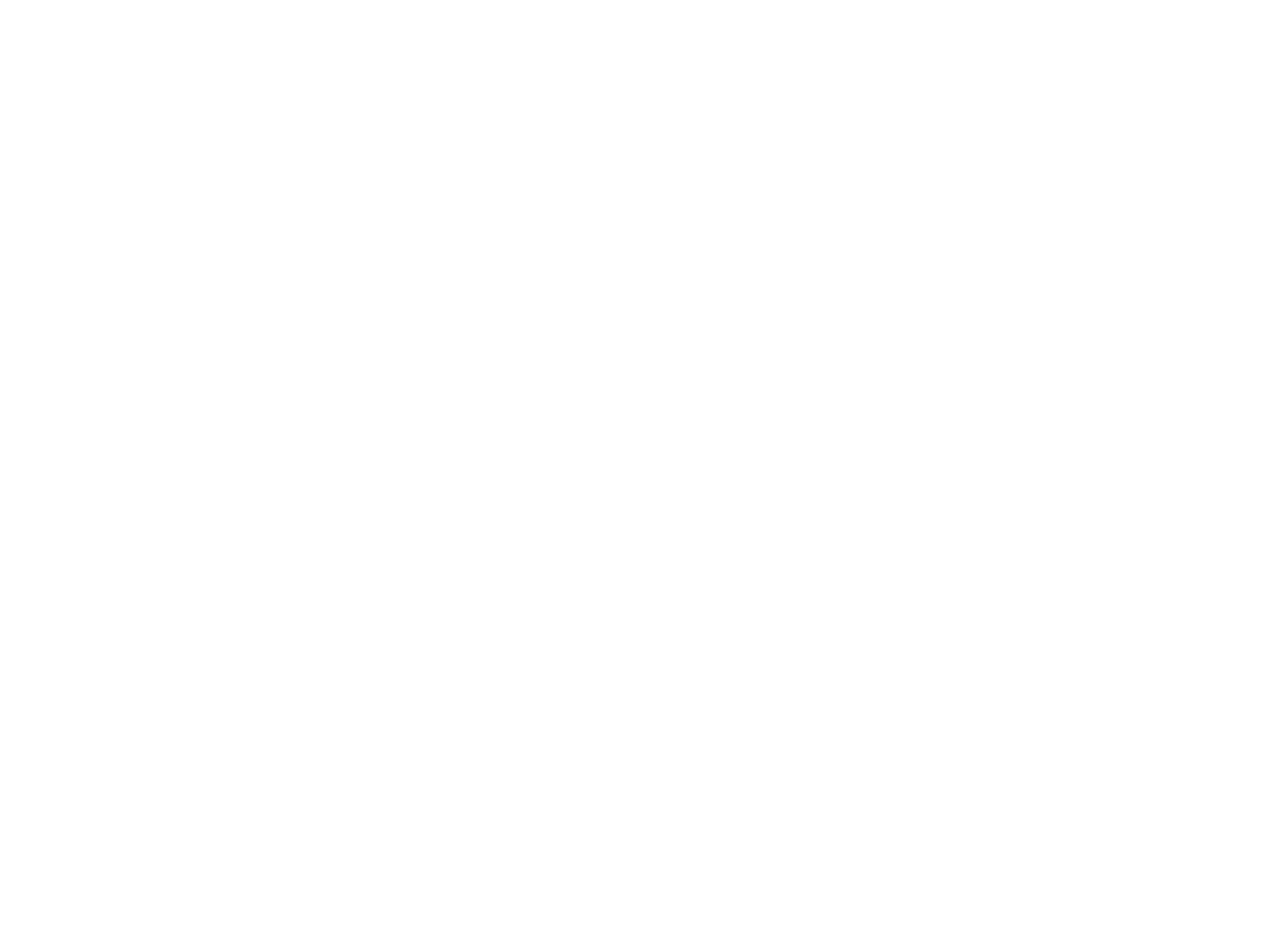
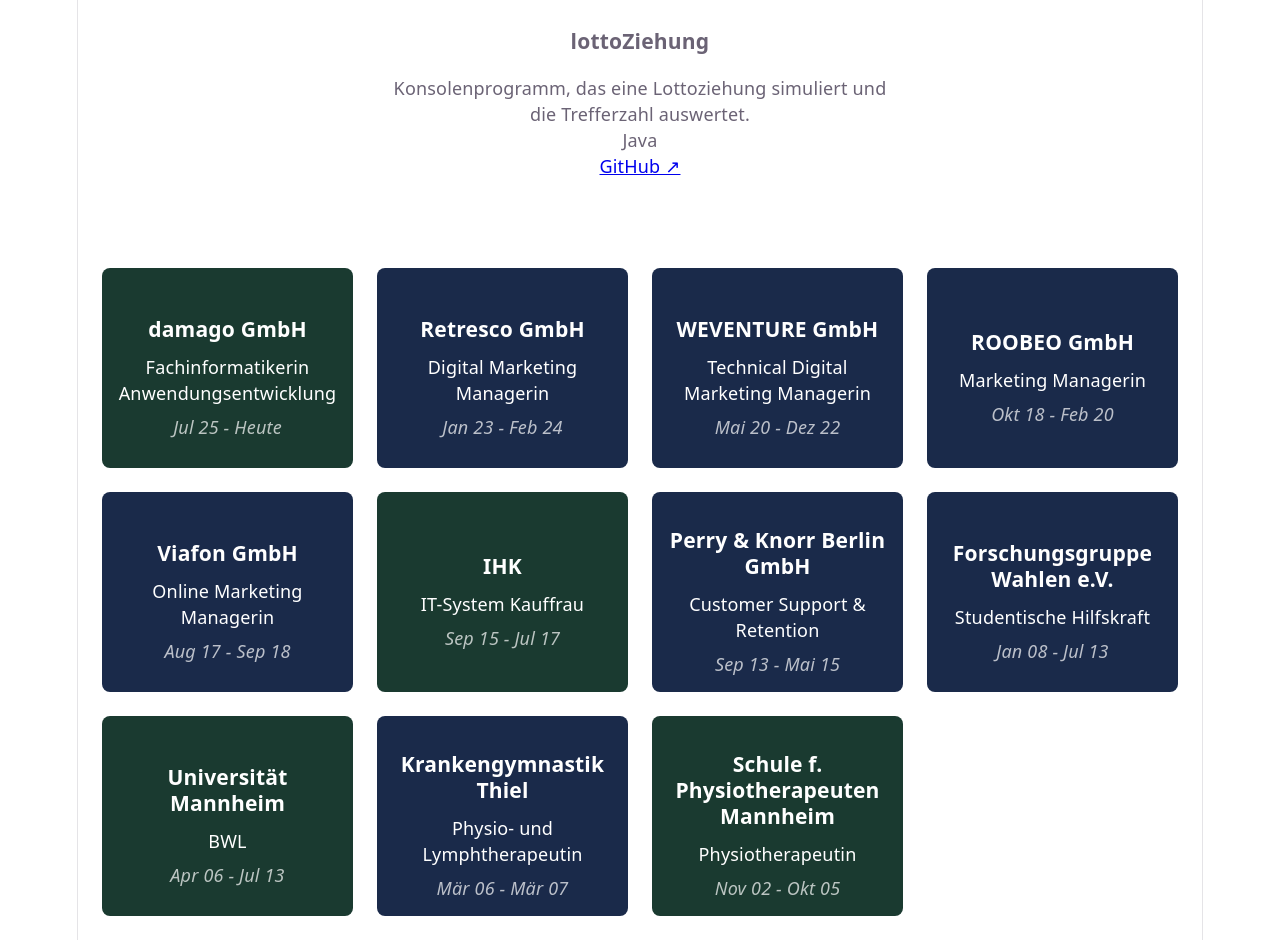
Before and after one commit to digiCoon/website, a React (Vite) app: page / in a window 1280 px wide. Shown: the part 1040-1980 px from the top of the page. Before the commit the page ends 800 px from the top, so only its background shows below. Built offline with nearby package versions, Linux system fonts and the light colour scheme.

Commit message:
Add Projects section (static list) and finalize Experience section styling

```diff
--- a/src/App.jsx
+++ b/src/App.jsx
@@ -10,8 +10,8 @@
       <>
         <Hero />
         <Skills />
+        <Projects />
         <Experience />
-        <Projects />
         <Contact />
         <Footer />
         </>
--- /dev/null
+++ b/src/components/Experience.css
@@ -0,0 +1,102 @@
+.experience-grid {
+    display: grid;
+    grid-template-columns: repeat(auto-fit, minmax(250px, 1fr));
+    gap: 24px;
+    padding: 24px;
+}
+
+.flip-card {
+    perspective: 1000px;
+    height: 200px;
+}
+
+.flip-card-inner {
+    position: relative;
+    width: 100%;
+    height: 100%;
+    transition: transform 0.6s;
+    transform-style: preserve-3d;
+}
+
+.flip-card:hover .flip-card-inner {
+    transform: rotateY(180deg);
+}
+
+.flip-card.education .card-front {
+    background: #1a3a30;
+}
+
+.flip-card.job .card-front {
+    background: #1a2a4a;
+}
+
+.flip-card.education .card-back {
+    background: #14332a;
+}
+
+.flip-card.job .card-back {
+    background: #14233d;
+}
+
+.card-front,
+.card-back {
+    position: absolute;
+    width: 100%;
+    height: 100%;
+    backface-visibility: hidden;
+    display: flex;
+    flex-direction: column;
+    align-items: center;
+    justify-content: center;
+    padding: 16px;
+    box-sizing: border-box;
+    border-radius: 8px;
+    text-align: center;
+}
+
+.card-front {
+    background: #222;
+    color: #fff;
+}
+
+.card-front h3 {
+    margin-bottom: 12px;
+}
+
+.card-front p {
+    margin: 0;
+}
+
+.card-front span {
+    display: block;
+    margin-top: 8px;
+    font-style: italic;
+    opacity: 0.7;
+}
+
+.card-back {
+    background: #333;
+    color: #fff;
+    transform: rotateY(180deg);
+    padding: 24px 16px;
+}
+
+.card-back ul {
+    list-style: none;
+    padding: 0;
+    margin: 16px 0;
+}
+
+.card-back li {
+    margin-bottom: 8px;
+}
+
+.card-back li:not(:last-child)::after {
+    content: '·';
+    display: block;
+    font-size: 10px;
+    line-height: 0.5;
+    margin-top: 4px;
+    margin-bottom: -4px;
+    opacity: 0.5;
+}
--- a/src/components/Experience.jsx
+++ b/src/components/Experience.jsx
@@ -1,6 +1,107 @@
+import './Experience.css'
+
 function Experience() {
+    const entries = [
+        {
+            type: 'education',
+            title: 'Fachinformatikerin Anwendungsentwicklung',
+            company: 'damago GmbH',
+            period: 'Jul 25 - Heute',
+            details: ['Umschulung mit Schwerpunkt Python & Java', 'Webentwicklung, Datenbanken, Linux & IT-Security']
+        },
+        {
+            type: 'job',
+            title: 'Digital Marketing Managerin',
+            company: 'Retresco GmbH',
+            period: 'Jan 23 - Feb 24',
+            details: ['Digital-Performance-Marketing & SEO-Strategie', 'Paid Ads (Google, Microsoft & LinkedIn)']
+        },
+        {
+            type: 'job',
+            title: 'Technical Digital Marketing Managerin',
+            company: 'WEVENTURE GmbH',
+            period: 'Mai 20 - Dez 22',
+            details: ['SEO-Kundenbetreuung & Web Analytics', 'SEA-Kundenbetreuung (Google & Microsoft Ads)']
+        },
+        {
+            type: 'job',
+            title: 'Marketing Managerin',
+            company: 'ROOBEO GmbH',
+            period: 'Okt 18 - Feb 20',
+            details: ['Marketingstrategie, Webpräsenz (WordPress) & SEO', 'Paid Ads, Newsletter & Social Media']
+        },
+        {
+            type: 'job',
+            title: 'Online Marketing Managerin',
+            company: 'Viafon GmbH',
+            period: 'Aug 17 - Sep 18',
+            details: ['Neukundenakquise & Google/Facebook Ads', 'Google AdWords Kundenbetreuung i. A. Google Inc.']
+        },
+        {
+            type: 'education',
+            title: 'IT-System Kauffrau',
+            company: 'IHK',
+            period: 'Sep 15 - Jul 17',
+            details: ['IHK-Abschluss, verkürzte Ausbildung (2 Jahre)', 'Schwerpunkt IT-Vertrieb & IT-Systemlösungen (Telekommunikationsanlagen)']
+        },
+        {
+            type: 'job',
+            title: 'Customer Support & Retention',
+            company: 'Perry & Knorr Berlin GmbH',
+            period: 'Sep 13 - Mai 15',
+            details: ['Kundenbetreuung und Bestandskundenmanagement im Customer-Service-Bereich']
+        },
+        {
+            type: 'job',
+            title: 'Studentische Hilfskraft',
+            company: 'Forschungsgruppe Wahlen e.V.',
+            period: 'Jan 08 - Jul 13',
+            details: ['Office Management', 'Mitarbeit an der Produktion des ZDF-Politbarometers']
+        },
+        {
+            type: 'education',
+            title: 'BWL',
+            company: 'Universität Mannheim',
+            period: 'Apr 06 - Jul 13',
+            details: ['Studium der Betriebswirtschaftslehre']
+        },
+        {
+            type: 'job',
+            title: 'Physio- und Lymphtherapeutin',
+            company: 'Krankengymnastik Thiel',
+            period: 'Mär 06 - Mär 07',
+            details: ['Physiotherapeutische Behandlung und Lymphdrainage in der Praxis "Krankengymnastik Thiel"']
+        },
+        {
+            type: 'education',
+            title: 'Physiotherapeutin',
+            company: 'Schule f. Physiotherapeuten Mannheim',
+            period: 'Nov 02 - Okt 05',
+            details: ['Staatsexamen zur Physiotherapeutin']
+        }
+    ]
     return (
         <section id="experience">
+            <div className="experience-grid">
+                {entries.map((entry, index) => (
+                    <div key={index} className={`flip-card ${entry.type}`}>
+                        <div className="flip-card-inner">
+                            <div className="card-front">
+                                <h3>{entry.company}</h3>
+                                <p>{entry.title}</p>
+                                <span>{entry.period}</span>
+                            </div>
+                            <div className="card-back">
+                                <ul>
+                                    {entry.details.map((detail, i) => (
+                                        <li key={i}>{detail}</li>
+                                    ))}
+                                </ul>
+                            </div>
+                        </div>
+                    </div>
+                ))}
+            </div>
         </section>
     )
 }
--- a/src/components/Hero.jsx
+++ b/src/components/Hero.jsx
@@ -1,5 +1,4 @@
 import './Hero.css'
-import loading from '../assets/loading-bar.png'
 
 function Hero() {
     return (
--- /dev/null
+++ b/src/components/Projects.css
@@ -0,0 +1,18 @@
+#projects {
+    display: flex;
+    flex-direction: column;
+    gap: 40px;
+    padding: 40px 24px;
+}
+
+.project-item {
+    text-align: center;
+    max-width: 500px;
+    margin: 0 auto;
+    padding-bottom: 24px;
+    border-bottom: 1px solid #333;
+}
+
+.project-item:last-child {
+    border-bottom: none;
+}
--- a/src/components/Projects.jsx
+++ b/src/components/Projects.jsx
@@ -1,6 +1,47 @@
+import './Projects.css'
+
 function Projects() {
+    const projects = [
+        {
+            name: 'digiCoon. building things',
+            description: 'Diese eigene Portfolio-Seite, gebaut mit React & Vite.',
+            tech: 'React · Vite · CSS',
+            link: 'https://github.com/digiCoon/website'
+        },
+        {
+            name: 'measy',
+            description: 'App zum unkomplizierten Verabreden mit Freunden. Teamprojekt, meine Rolle: Datenbank.',
+            tech: 'Python',
+            link: 'https://github.com/digiCoon/measy'
+        },
+        {
+            name: 'todo-list',
+            description: 'To-do-App mit Unterstützung für wiederkehrende Aufgaben.',
+            tech: 'Python',
+            link: 'https://github.com/digiCoon/todo-list'
+        },
+        {
+            name: 'lottoZiehung',
+            description: 'Konsolenprogramm, das eine Lottoziehung simuliert und die Trefferzahl auswertet.',
+            tech: 'Java',
+            link: 'https://github.com/digiCoon/lottoZiehung'
+        }
+    ]
+
     return (
         <section id="projects">
+            {projects.map((project, index) => (
+                <div key={index} className="project-item">
+                    <h3>{project.name}</h3>
+                    <p>{project.description}</p>
+                    <span className="project-tech">{project.tech}</span>
+                    <p>{project.link && (
+                        <a href={project.link} target="_blank" rel="noopener noreferrer">
+                            GitHub ↗
+                        </a>
+                    )}</p>
+                </div>
+            ))}
         </section>
     )
 }
```
